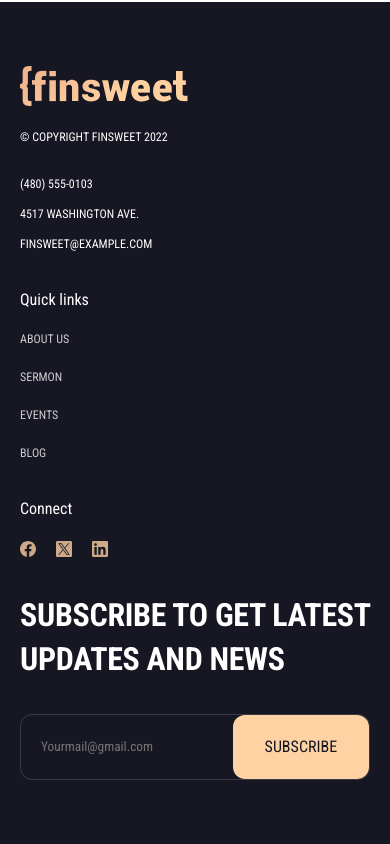
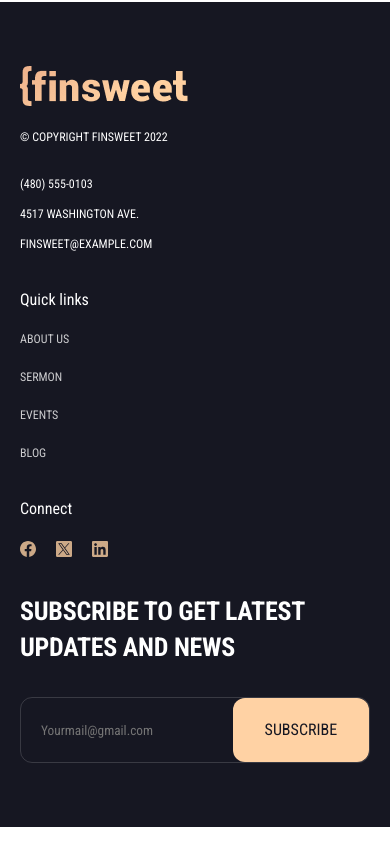
Before and after one commit to BohdanKoleiko/church_finsweet, a React (Create React App) app: page / in a window 390 px wide. Shown: the part 6589-7433 px from the top of the page. Built offline with nearby package versions, Linux system fonts and the light colour scheme.

Commit message:
made h4 tag smoller on mobile devices

```diff
--- a/src/index.scss
+++ b/src/index.scss
@@ -76,6 +76,10 @@ h6 {
 
    h2 {
       font-size: 34px;
+   }
+
+   h4 {
+      font-size: 26px;
    }
 }
 
```
